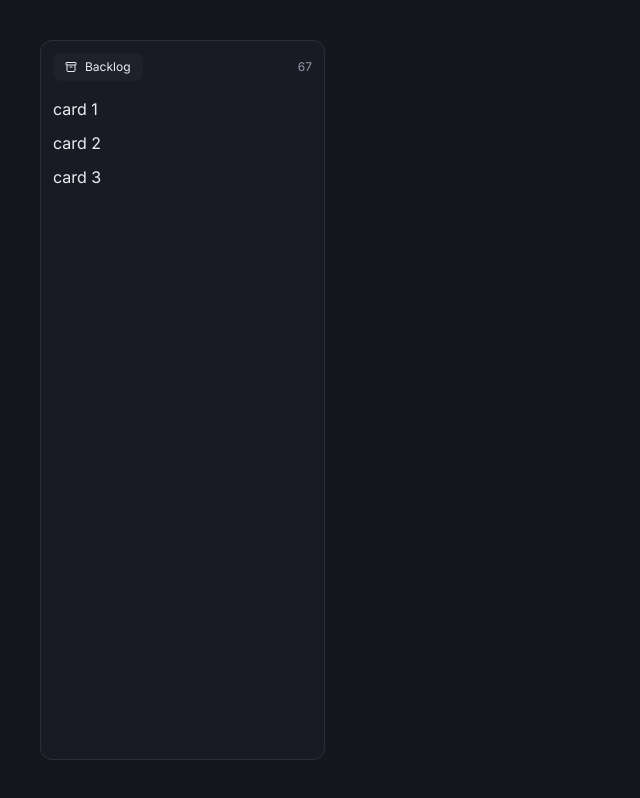
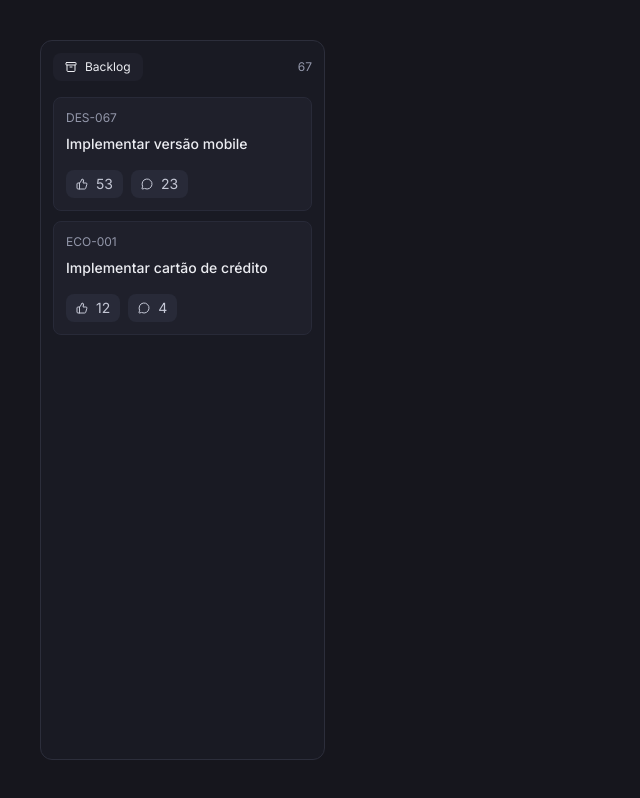
Before and after one commit to BrunoBecoski/board-app, a Next.js app: page / in a window 1280 px wide. Shown: the whole page, without its empty margins (0-640 px from the left). Built offline with nearby package versions, Linux system fonts and the light colour scheme.

Commit message:
Cria o componente Card

```diff
--- a/src/app/page.tsx
+++ b/src/app/page.tsx
@@ -1,6 +1,7 @@
-import { ArchiveIcon } from "lucide-react"
+import { ArchiveIcon, MessageCircleIcon, ThumbsUpIcon } from "lucide-react"
 
 import { Section } from "@/components/sections"
+import { Card } from "@/components/card"
 
 export default function Home() {
   return (
@@ -17,9 +18,55 @@
           </Section.Header>
 
           <Section.Content>
-            <div>card 1</div>
-            <div>card 2</div>
-            <div>card 3</div>
+            <Card.Root href="/versao-mobile">
+              <Card.Header>
+                <Card.Number>DES-067</Card.Number>
+                <Card.Title>Implementar versão mobile</Card.Title>
+              </Card.Header>
+
+              <Card.Footer>
+                <button
+                  type="button"
+                  className="text-navy-100 flex items-center gap-2 rounded-lg px-2.5 py-1 bg-navy-600 cursor-pointer hover:bg-navy-400 transition-colors"
+                >
+                  <ThumbsUpIcon className="size-3" />
+                  <span className="text-sm">53</span>
+                </button>
+
+                <button
+                  type="button"
+                  className="text-navy-100 flex items-center gap-2 rounded-lg px-2.5 py-1 bg-navy-600 cursor-pointer hover:bg-navy-400 transition-colors"
+                >
+                  <MessageCircleIcon className="size-3" />
+                  <span className="text-sm">23</span>
+                </button>
+              </Card.Footer>
+            </Card.Root>
+
+            <Card.Root href="/cartao-de-credito">
+              <Card.Header>
+                <Card.Number>ECO-001</Card.Number>
+                <Card.Title>Implementar cartão de crédito</Card.Title>
+              </Card.Header>
+
+              <Card.Footer>
+                <button
+                  type="button"
+                  className="text-navy-100 flex items-center gap-2 rounded-lg px-2.5 py-1 bg-navy-600 cursor-pointer hover:bg-navy-400 transition-colors"
+                >
+                  <ThumbsUpIcon className="size-3" />
+                  <span className="text-sm">12</span>
+                </button>
+
+                <button
+                  type="button"
+                  className="text-navy-100 flex items-center gap-2 rounded-lg px-2.5 py-1 bg-navy-600 cursor-pointer hover:bg-navy-400 transition-colors"
+                >
+                  <MessageCircleIcon className="size-3" />
+                  <span className="text-sm">4</span>
+                </button>
+              </Card.Footer>
+            </Card.Root>
           </Section.Content>
         </Section.Root>
       </main>
--- /dev/null
+++ b/src/components/card.tsx
@@ -0,0 +1,56 @@
+import type { ComponentProps } from "react"
+import { twMerge } from "tailwind-merge"
+
+interface CardRootProps extends ComponentProps<"a"> {}
+
+function CardRoot({ className, ...props }: CardRootProps) {
+  return (
+    <a
+      className={twMerge(
+        "bg-navy-700 border-[0.5px] border-navy-600 p-3 space-y-4 rounded-lg block",
+        className,
+      )}
+      {...props}
+    />
+  )
+}
+
+interface CardHeaderProps extends ComponentProps<"div"> {}
+
+function CardHeader({ className, ...props }: CardHeaderProps) {
+  return (
+    <div className={twMerge("flex flex-col gap-2", className)} {...props} />
+  )
+}
+
+interface CardTitleProps extends ComponentProps<"span"> {}
+
+function CardTitle({ className, ...props }: CardTitleProps) {
+  return (
+    <span className={twMerge("text-sm font-medium", className)} {...props} />
+  )
+}
+
+interface CardNumberProps extends ComponentProps<"span"> {}
+
+function CardNumber({ className, ...props }: CardNumberProps) {
+  return (
+    <span className={twMerge("text-xs text-navy-200", className)} {...props} />
+  )
+}
+
+interface CardFooterProps extends ComponentProps<"div"> {}
+
+function CardFooter({ className, ...props }: CardFooterProps) {
+  return (
+    <div className={twMerge("flex items-center gap-2", className)} {...props} />
+  )
+}
+
+export const Card = {
+  Root: CardRoot,
+  Header: CardHeader,
+  Title: CardTitle,
+  Number: CardNumber,
+  Footer: CardFooter,
+}
```
